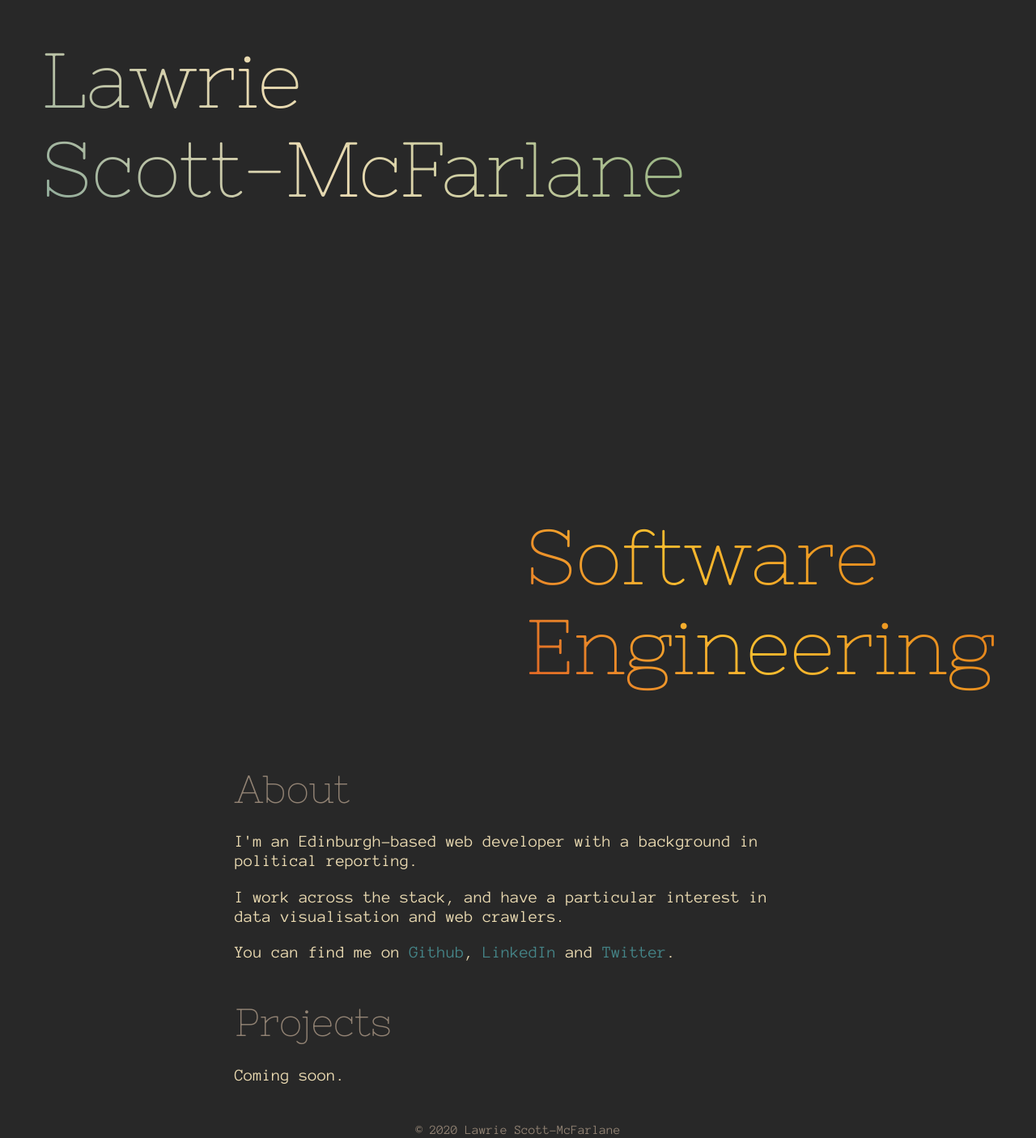
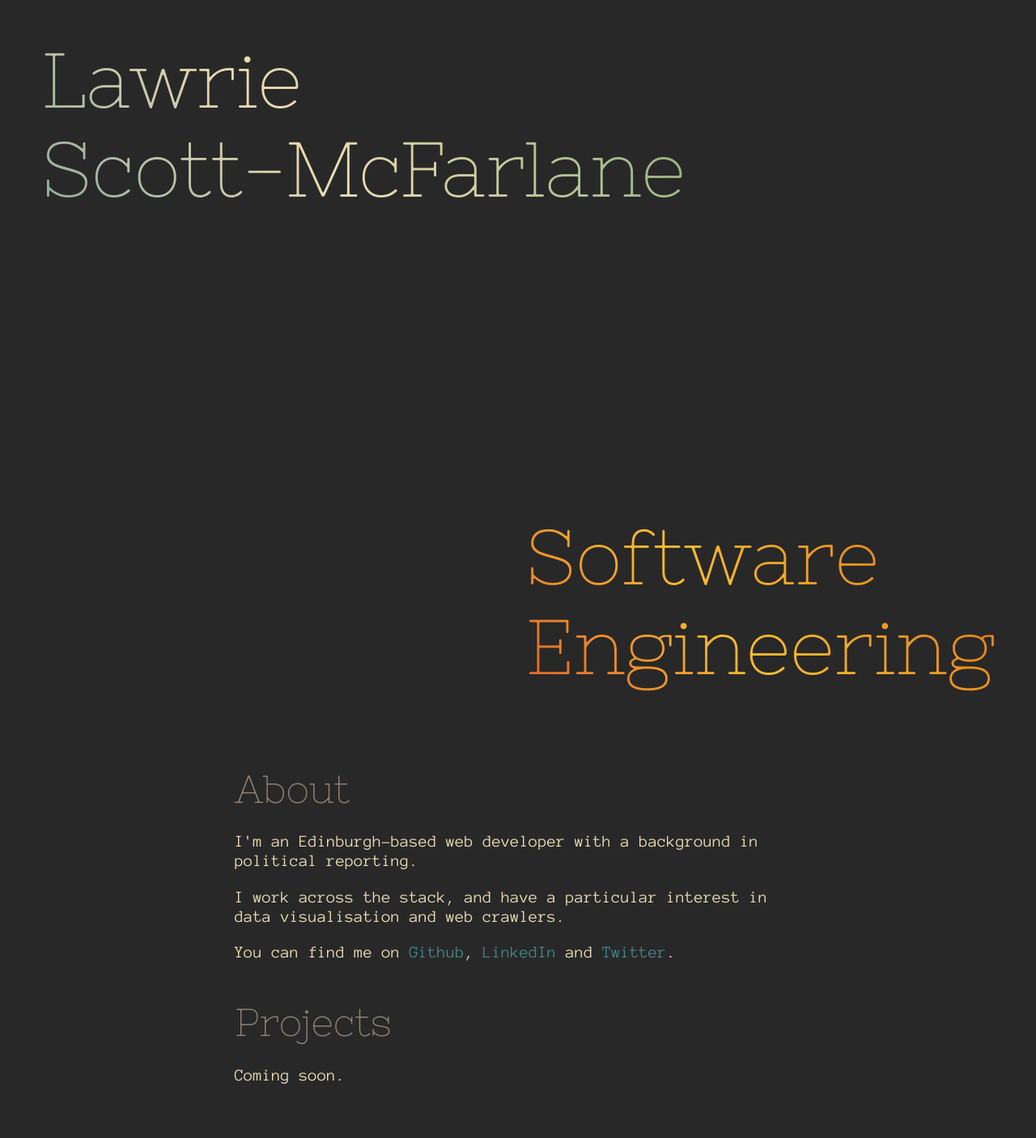
Before and after one commit to lawrie-sm/lawrie.scot, a Jekyll site: the page built from index.html, in a window 1280 px wide. Shown: the whole page at 81% size. Built offline with Jekyll 4.4.1, drawn with Linux system fonts in a browser that asks for light colours; after the commit the page ends 1339 px from its top, so only the background shows below that.

Commit message:
Removed footer for now

```diff
--- a/_includes/footer.html
+++ /dev/null
@@ -1,7 +0,0 @@
-<footer>
-  &copy;
-  <script type="text/javascript">
-    document.write(new Date().getFullYear());
-  </script>
-  Lawrie Scott-McFarlane
-</footer>
--- a/index.html
+++ b/index.html
@@ -36,5 +36,3 @@ desc: 'The personal site of Lawrie Scott-McFarlane.'
     <p>Coming soon.</p>
   </section>
 </div>
-
-{% include footer.html %}
```
Also changed, not shown: 1 other file.
